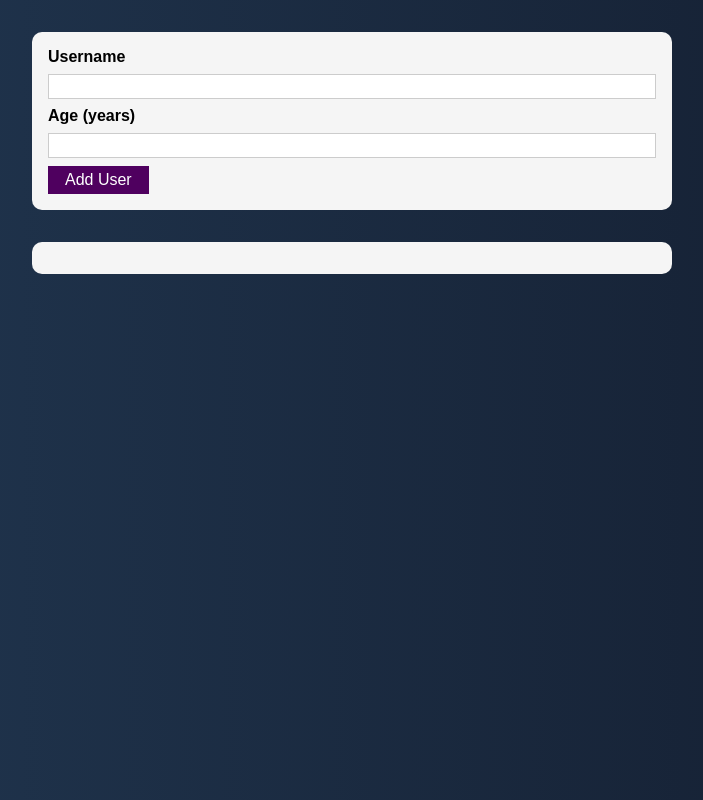
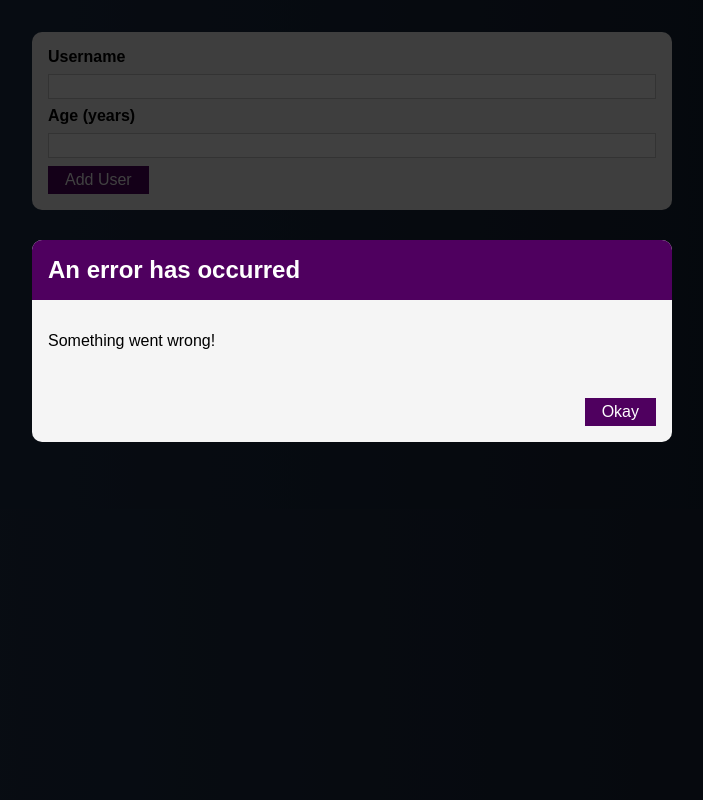
Before and after one commit to rodrigodelascio/UserRecord-practice, a React (Create React App) app: page / in a window 1280 px wide. Shown: the whole page, without its empty margins (288-991 px from the left). Built offline with nearby package versions, Linux system fonts and the light colour scheme.

Commit message:
error modal window component started

```diff
--- /dev/null
+++ b/src/Components/UI/ErrorModal.js
@@ -0,0 +1,28 @@
+import React from "react";
+
+import Card from "./Card";
+import Button from "./Button";
+import classes from "./ErrorModal.module.css";
+
+const ErrorModal = (props) => {
+
+    return (
+        <div>
+            <div className={classes.backdrop} />
+
+            <Card className={classes.modal}>
+                <header className={classes.header}>
+                    <h2>{props.title}</h2>
+                </header>
+                <div className={classes.content}>
+                    <p>{props.message}</p>
+                </div>
+                <footer className={classes.actions}>
+                    <Button>Okay</Button>
+                </footer>
+            </Card>
+        </div>
+    );
+};
+
+export default ErrorModal;
--- /dev/null
+++ b/src/Components/UI/ErrorModal.module.css
@@ -0,0 +1,45 @@
+.backdrop {
+    position: fixed;
+    top: 0;
+    left: 0;
+    width: 100%;
+    height: 100vh;
+    z-index: 10;
+    background: rgba(0, 0, 0, 0.75);
+}
+
+.modal {
+    position: fixed;
+    top: 30vh;
+    left: 10%;
+    width: 80%;
+    z-index: 100;
+    overflow: hidden;
+}
+
+.header {
+    background: #4f005f;
+    padding: 1rem;
+}
+
+.header h2 {
+    margin: 0;
+    color: white;
+}
+
+.content {
+    padding: 1rem;
+}
+
+.actions {
+    padding: 1rem;
+    display: flex;
+    justify-content: flex-end;
+}
+
+@media (min-width: 768px) {
+    .modal {
+        left: calc(50% - 20rem);
+        width: 40rem;
+    }
+}
--- a/src/Components/Users/AddUser.js
+++ b/src/Components/Users/AddUser.js
@@ -2,6 +2,7 @@
 
 import Card from "../UI/Card";
 import Button from "../UI/Button";
+import ErrorModal from "../UI/ErrorModal";
 import classes from "./AddUser.module.css";
 
 const AddUser = (props) => {
@@ -42,6 +43,10 @@
 
     return (
 
+        <div>
+
+            <ErrorModal title="An error has occurred" message="Something went wrong!" />
+
             <Card className={classes.input}>
 
                 <form onSubmit={addUserHandler}>
@@ -66,6 +71,8 @@
 
             </Card>
 
+        </div>
+
     );
 
 };
```
Lines whose indentation alone changed are shown as unchanged.
